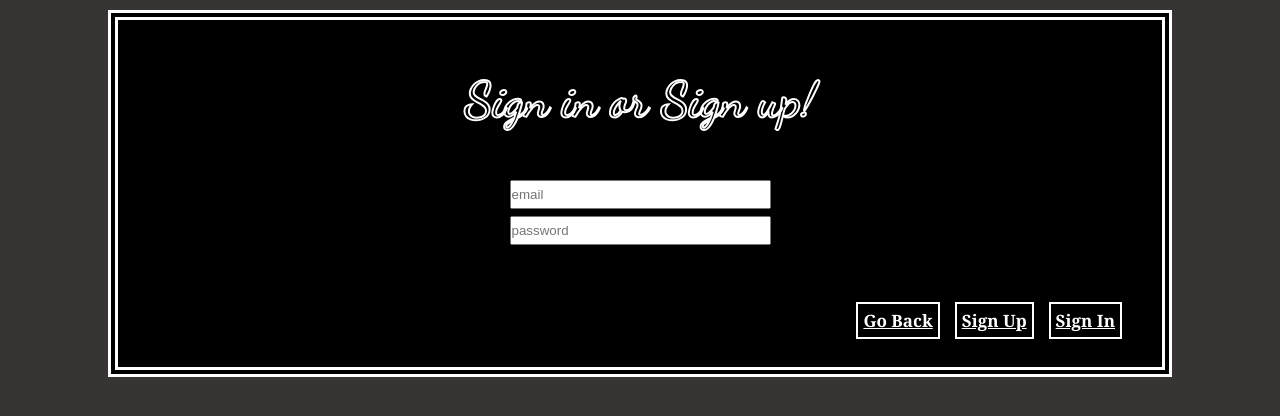
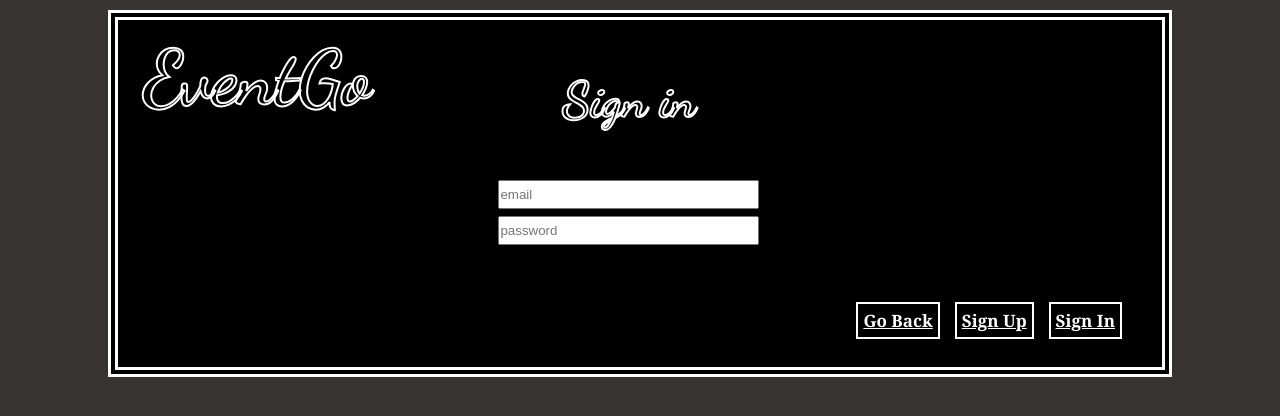
Before and after one commit to AngelFallen13/somethingwhatever, a website: page signinmain.html in a window 1280 px wide. Drawn offline with Linux system fonts and the light colour scheme.

Commit message:
added logo to signin

```diff
--- a/page2.html
+++ b/signinmain.html
@@ -12,8 +12,12 @@
   </head>
   <body>
     <div class="darksign">
-      <h3>
-        Sign in or Sign up!
+      <div class="logo">
+      <h4>EventGo</h4>
+    </div>
+    <div class="signcontent">
+    <h3>
+        Sign in
       </h3>
       <div class="inputtext">
         <input
@@ -25,6 +29,7 @@
         placeholder="password"
         size="30"><br>
       </div>
+    </div>
       <div class="signbuttons">
       <a href=".\">Sign In</a>
       <a href=".\">Sign Up</a>
--- a/style.css
+++ b/style.css
@@ -8,6 +8,17 @@ h1{background-color: black;
   font-size: 100px;
     -webkit-text-stroke-width: 2px;
   -webkit-text-stroke-color: white;
+}
+.logo{
+  font-family: "Dancing Script", cursive;
+  color: black;
+  font-size: 77px;
+    -webkit-text-stroke-width: 2px;
+  -webkit-text-stroke-color: white;
+  position:relative;
+  bottom: 90px;
+  text-align: start;
+  float: left;
 }
  a{
   color: white;
@@ -58,7 +69,6 @@ h2{
   border: double 10px white;
 }
 h3{
-  background-color: black;
   color: black;
   font-size: 50px;
     -webkit-text-stroke-width: 2px;
@@ -74,3 +84,7 @@ input{
   margin-bottom: 7px;
   padding:5px 0;
 }
+.signcontent{
+  position: relative;
+  right: 125px;
+}
```
Also changed, not shown: index.html (+1 -1 lines), page3.html (added).
